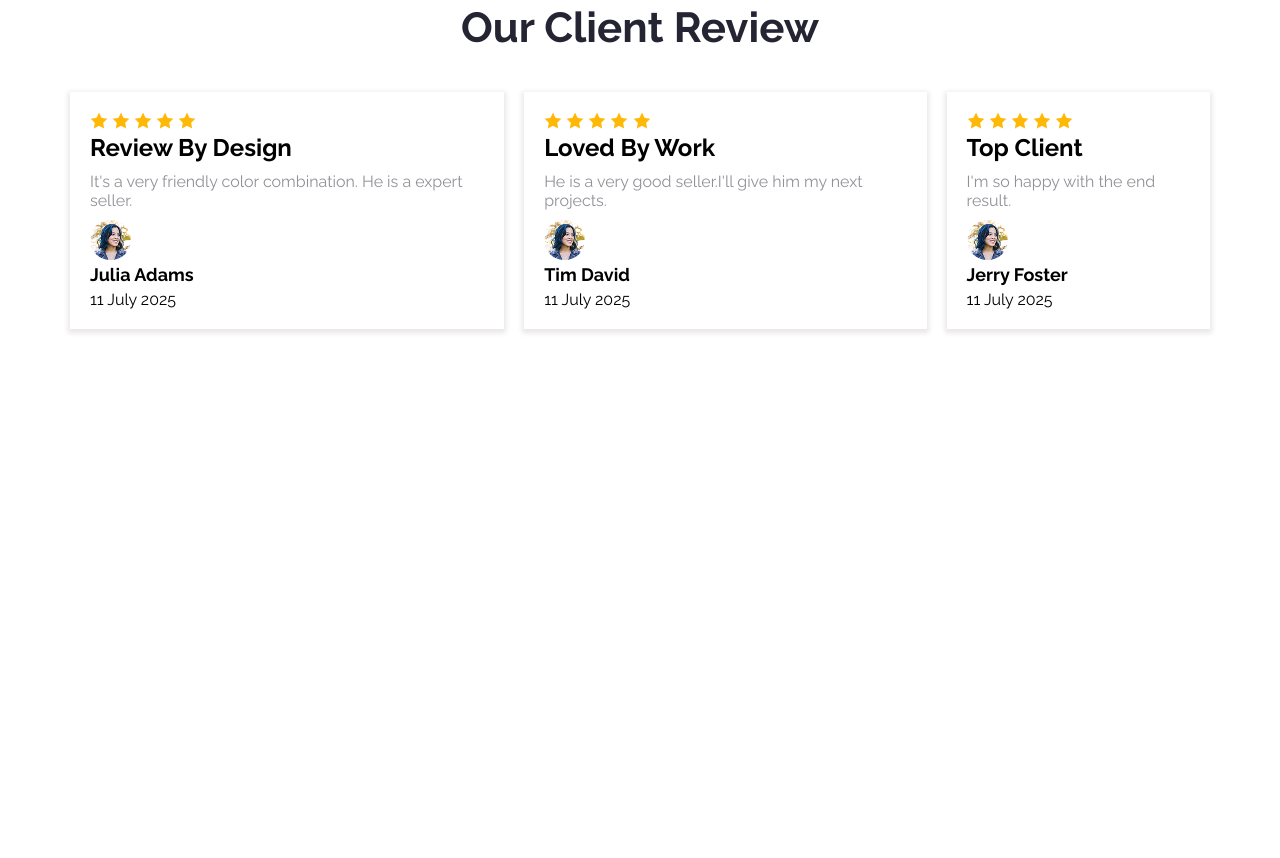
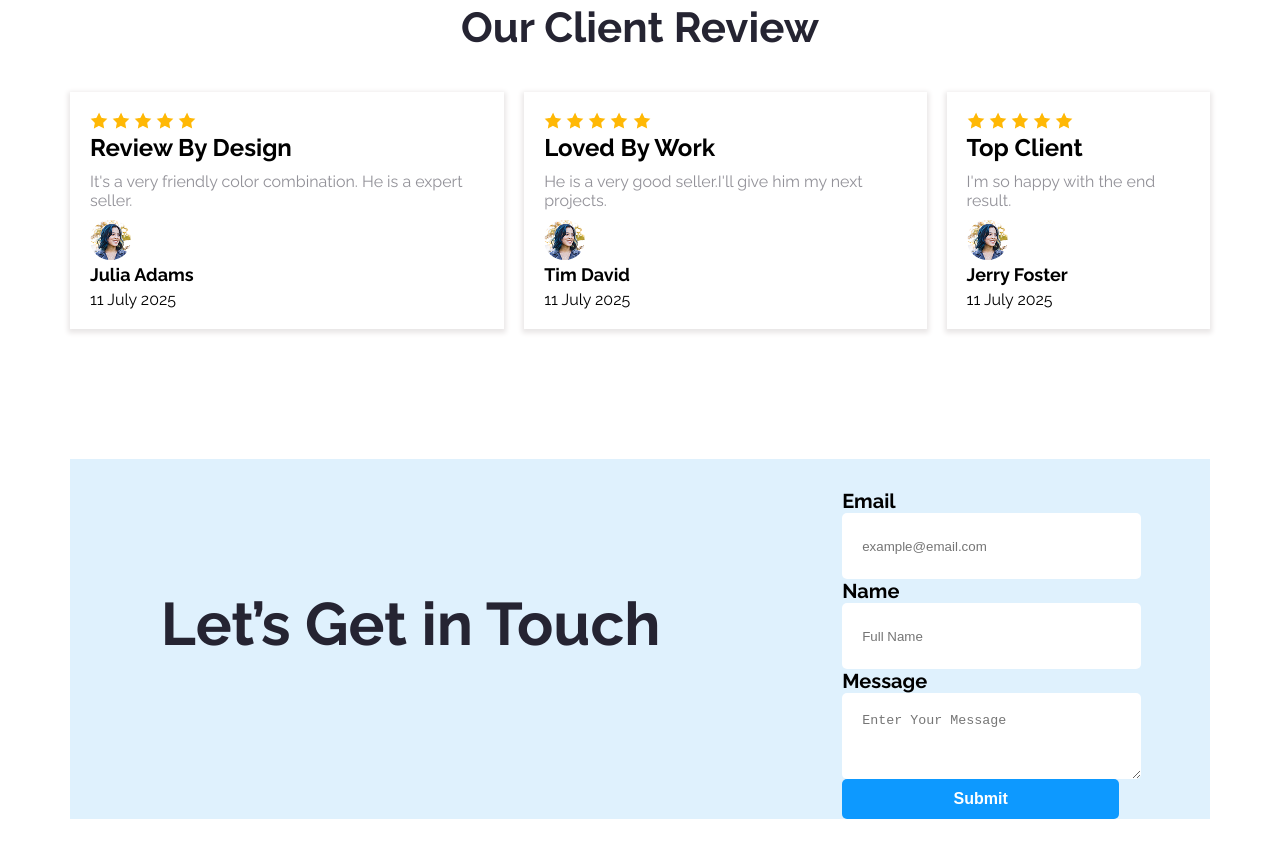
Before and after one commit to mahmud014/Byte-Nest, a plain HTML site: page index.html in a window 1280 px wide. Shown: the part 1898-2756 px from the top of the page. Before the commit the page ends 2357 px from the top, so only its background shows below. Drawn offline with Linux system fonts and the light colour scheme.

Commit message:
add getin

```diff
--- a/Styles/style.css
+++ b/Styles/style.css
@@ -183,7 +183,7 @@ main section{
 
 .productive{
     border-radius: 20px;
-    background-color: #b8dffa;
+    background-color: #dff1fd;
     margin-top: 130px;
     padding: 50px 140px;
 }
@@ -269,3 +269,58 @@ main section{
 }
 
 /* Get in touch */
+.getin{
+    display: flex;
+    /* gap: 50px; */
+    background-color: #dff1fd;
+    padding-top: 30px;
+}
+
+.get-title{
+    font-size: 60px;
+    color: #252432;
+    font-weight: bold;
+    padding-top: 100px;
+}
+
+.form, textarea{
+
+height: 64px;
+border-radius: 5px;
+background-color: white;
+display: block;
+width: 100%;
+border-style: none;
+padding-left: 20px;
+}
+textarea{
+    padding-top: 20px;
+    width: 100%;
+}
+
+.get-btn{
+    color: white;
+    background-color: #0D99FF;
+    border: none;
+    height: 40px;
+    border-radius: 5px;
+    font-size: 16px;
+    padding: 10px;
+    font-weight: bold;
+    width: 100%;
+}
+
+.get-btn:hover{
+    color: white;
+    background-color: #252432;
+    cursor: pointer;
+    font-size: 18px;
+    font-weight: bold;
+    width: 100%;
+}
+
+.label{
+    font-size: 20px;
+    font-weight: bold;
+    padding-bottom: 20px;
+}
--- a/index.html
+++ b/index.html
@@ -102,6 +102,25 @@
                 </div>
             </div>
         </section>
+
+        <section class="getin">
+            <div class="get-column">
+            <h1 class="get-title">Let’s Get in Touch</h1>
+        </div>
+        <div class="get-column">
+            <form action="">
+                <label class="label" for="email">Email</label>
+                <input class="form" type="email" name="email" id="email" placeholder="example@email.com">
+
+                <label class="label" for="name">Name</label>
+
+                <input class="form" type="text" name="name" id="Name" placeholder="Full Name">
+                <label class="label" for="message">Message</label>
+                <textarea cols="30" rows="10" name="message" id="message" placeholder="Enter Your Message"></textarea>
+                <input class="get-btn" type="button" value="Submit">
+            </form>
+        </div>
+        </section>
     </main>
     <footer>
 
```
